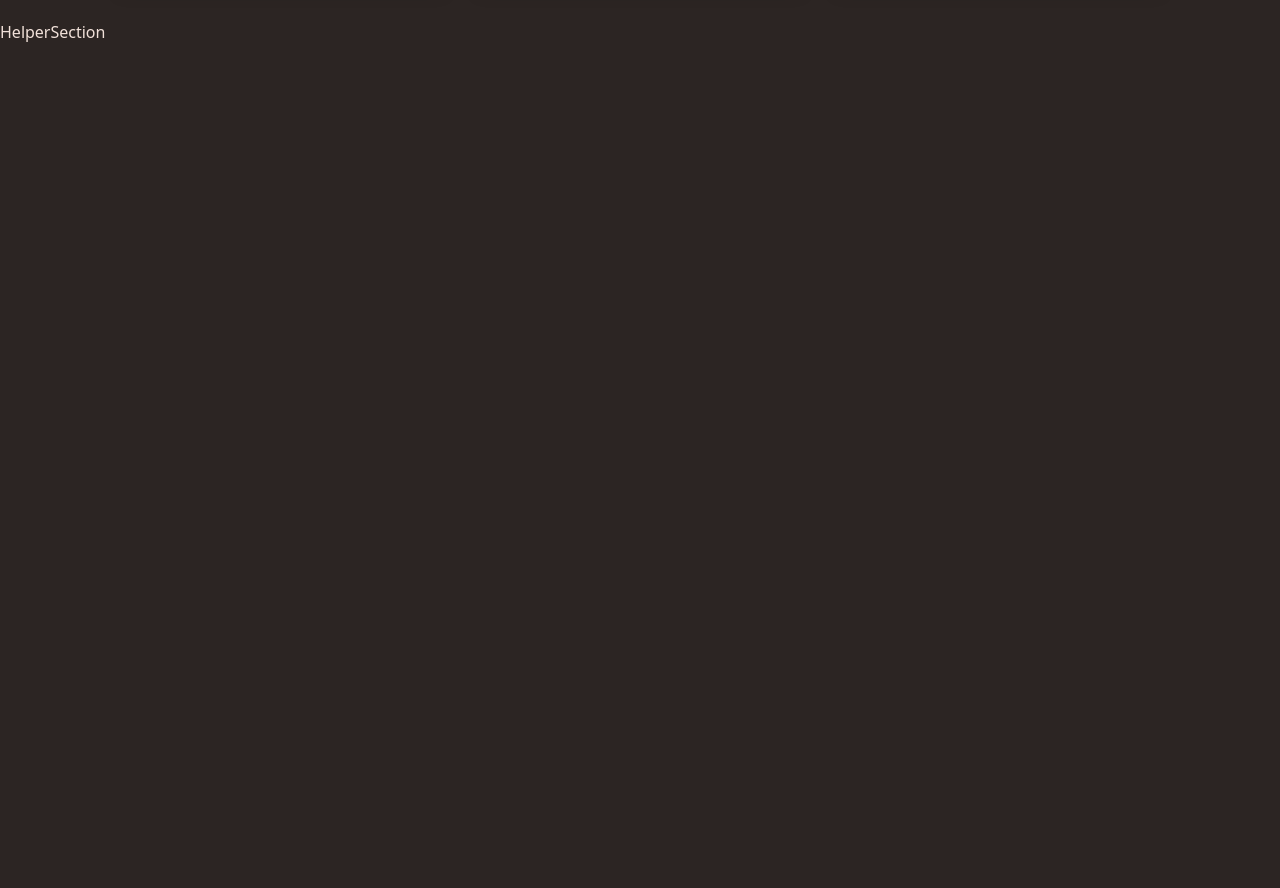
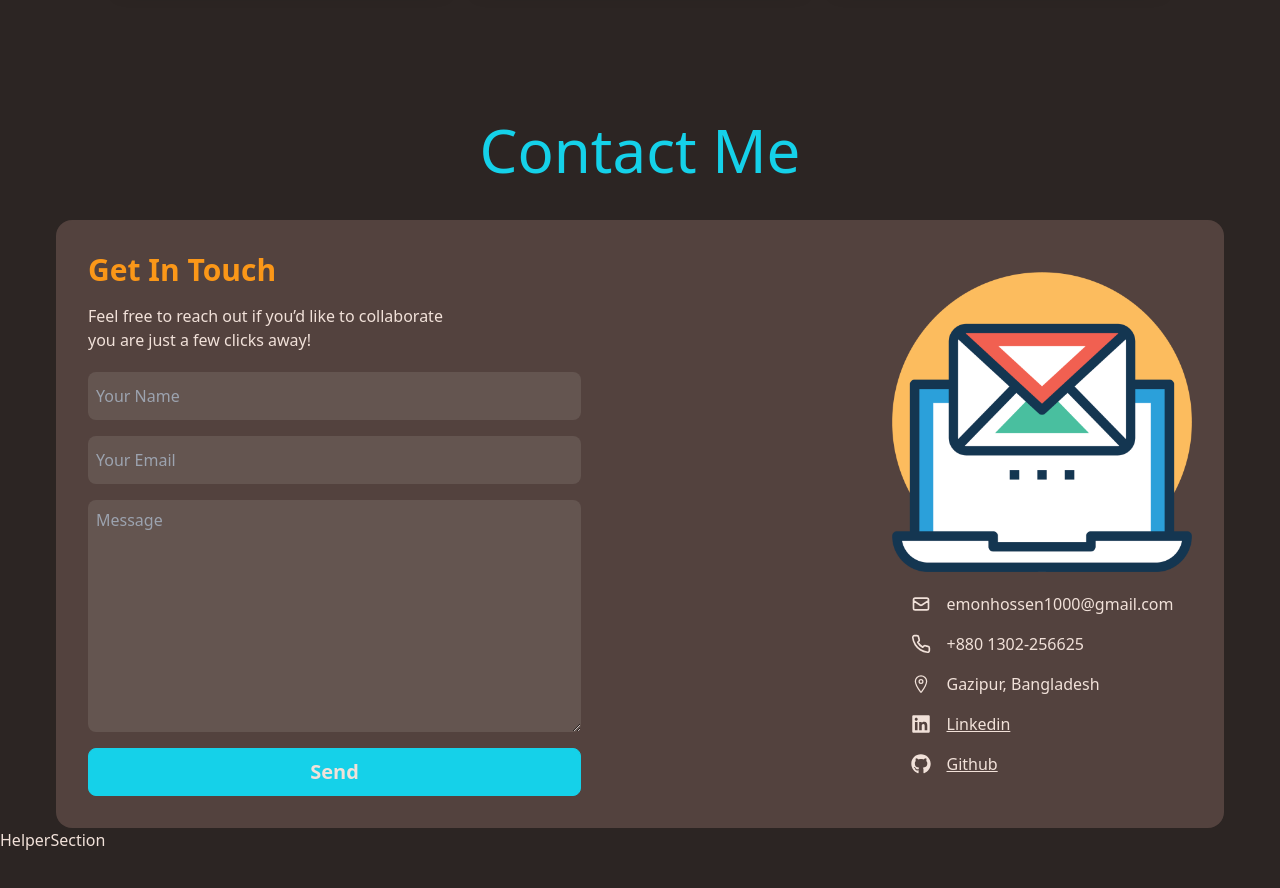
Before and after one commit to EmonHossen10/my-portfolio, a React (Vite) app: page / in a window 1280 px wide. Shown: the part 4160-5048 px from the top of the page. Before the commit the page ends 4980 px from the top, so only its background shows below. Built offline with nearby package versions, Linux system fonts and the light colour scheme.

Commit message:
contact added

```diff
--- a/package.json
+++ b/package.json
@@ -10,8 +10,10 @@
     "preview": "vite preview"
   },
   "dependencies": {
+    "@emailjs/browser": "^4.4.1",
     "react": "^19.0.0",
     "react-dom": "^19.0.0",
+    "react-hot-toast": "^2.5.2",
     "react-icons": "^5.5.0",
     "react-scroll": "^1.9.3"
   },
--- a/src/App.jsx
+++ b/src/App.jsx
@@ -1,5 +1,6 @@
 import "./App.css";
 import AboutMeMain from "./Components/AboutMeSection/AboutMeMain";
+import ContactMeMain from "./Components/ContactMe/ContactMeMain";
 import ExperienceMain from "./Components/Experience Section/ExperienceMain";
 import HelperSection from "./Components/HelperSection";
 import HeroGradient from "./Components/HeroSection/HeroGradient";
@@ -23,6 +24,7 @@ function App() {
         <SubSkills></SubSkills>
         <ExperienceMain></ExperienceMain>
         <ProjectMain></ProjectMain>
+        <ContactMeMain></ContactMeMain>
         {/* here under is helper section */}
         <HelperSection></HelperSection>
       </main>
--- /dev/null
+++ b/src/Components/ContactMe/ContactForm.jsx
@@ -0,0 +1,70 @@
+import { useEffect, } from "react";
+import { useRef } from "react";
+import emailjs from "@emailjs/browser";
+import toast, { Toaster } from "react-hot-toast";
+
+const ContactForm = () => {
+  const form = useRef();
+
+  useEffect(() => {
+    emailjs.init("L9WhiTb_XFKVuQJ2l");
+  }, []);
+
+  const sendEmail = (e) => {
+    e.preventDefault();
+    emailjs
+      .sendForm("service_bjduev1", "template_urcqftu", form.current, {
+        publicKey: "L9WhiTb_XFKVuQJ2l",
+      })
+      .then(
+        () => {
+          console.log("SUCCESS!");
+          form.current.reset();
+          toast.success('Successfully Send Message ')
+        },
+        (error) => {
+          console.log("FAILED...", error.text);
+          toast.error("Message didn't Send.")
+        }
+      );
+  };
+
+  return (
+    <div className="pt-5">
+      <form ref={form} onSubmit={sendEmail} className="flex flex-col gap-4 ">
+        <input
+          name="from_name"
+          type="text"
+          placeholder="Your Name"
+          required
+          className="h-12 rounded-lg bg-lightBrown px-2"
+        />
+        <input
+          type="email"
+          name="from_email"
+          placeholder="Your Email"
+          required
+          className="h-12 rounded-lg bg-lightBrown px-2"
+        />
+        <textarea
+          type="text"
+          name="message"
+          rows="9"
+          cols="50"
+          placeholder="Message"
+          required
+          className=" rounded-lg bg-lightBrown p-2"
+        ></textarea>
+        <button
+          type="submit"
+          className="w-full rounded-lg border border-cyan text-white h-12 font-bold text-xl hover:bg-darkCyan bg-cyan transition-all duration-500"
+        >
+          Send
+        </button>
+        <Toaster></Toaster>
+      </form>
+    </div>
+  );
+};
+
+export default ContactForm;
--- /dev/null
+++ b/src/Components/ContactMe/ContactInfo.jsx
@@ -0,0 +1,32 @@
+import { HiOutlineMail } from "react-icons/hi";
+import { FiPhone } from "react-icons/fi";
+import { IoLocationOutline } from "react-icons/io5";
+import SingleInfo from "./SingleInfo";
+import { FaLinkedin } from "react-icons/fa";
+import { FaGithub } from "react-icons/fa6";
+
+const ContactInfo = () => {
+  return (
+    <div className="flex flex-col gap-4">
+      <SingleInfo text="emonhossen1000@gmail.com" Image={HiOutlineMail} />
+      <SingleInfo text="+880 1302-256625" Image={FiPhone} />
+      <SingleInfo text="Gazipur, Bangladesh" Image={IoLocationOutline} />
+      <a
+        className="underline transition-all duration-300 ease-in-out hover:underline hover:text-orange"
+        target="_blank"
+        href="https://www.linkedin.com/in/mohammademon92/"
+      >
+        <SingleInfo text="Linkedin" Image={FaLinkedin}></SingleInfo>
+      </a>
+      <a
+        className="underline transition-all duration-300 ease-in-out hover:underline hover:text-orange"
+        target="_blank"
+        href="https://github.com/EmonHossen10"
+      >
+        <SingleInfo text="Github" Image={FaGithub}></SingleInfo>
+      </a>
+    </div>
+  );
+};
+
+export default ContactInfo;
--- /dev/null
+++ b/src/Components/ContactMe/ContactMeLeft.jsx
@@ -0,0 +1,14 @@
+
+import ContactForm from "./ContactForm";
+import ContactText from "./ContactText";
+
+const ContactMeLeft = () => {
+  return (
+    <div  >
+      <ContactText></ContactText>
+      <ContactForm></ContactForm>
+    </div>
+  );
+};
+
+export default ContactMeLeft;
--- /dev/null
+++ b/src/Components/ContactMe/ContactMeMain.jsx
@@ -0,0 +1,20 @@
+import React from "react";
+import ContactMeLeft from "./ContactMeLeft";
+import ContactMeRight from "./ContactmeRight";
+
+const ContactMeMain = () => {
+  return (
+    <div
+      id="contact"
+      className="max-w-[1200px]  mx-auto items-center justify-center mt-[100px] px-4 "
+    >
+      <h2 className="text-6xl text-cyan mb-10 text-center">Contact Me</h2>
+      <div className="flex justify-between  gap-12 bg-brown p-8 rounded-2xl lg:flex-row sm:flex-col">
+        <ContactMeLeft />
+        <ContactMeRight />
+      </div>
+    </div>
+  );
+};
+
+export default ContactMeMain;
--- /dev/null
+++ b/src/Components/ContactMe/ContactMeRight.jsx
@@ -0,0 +1,17 @@
+import React from "react";
+import ContactInfo from "./ContactInfo";
+
+const ContactMeRight = () => {
+  return (
+    <div className="flex flex-col items-center justify-center gap-5">
+      <img
+        src="../../public/images/email-image.png"
+        alt="email image"
+        className="max-w-[300px]"
+      />
+      <ContactInfo></ContactInfo>
+    </div>
+  );
+};
+
+export default ContactMeRight;
--- /dev/null
+++ b/src/Components/ContactMe/ContactText.jsx
@@ -0,0 +1,16 @@
+import React from "react";
+
+const ContactText = () => {
+  return (
+    <div>
+      <h2 className="text-orange text-3xl font-semibold mb-4">Get In Touch</h2>
+      <p>
+        Feel free to reach out if you’d like to collaborate
+        <br />
+        you are just a few clicks away!
+      </p>
+    </div>
+  );
+};
+
+export default ContactText;
--- /dev/null
+++ b/src/Components/ContactMe/SingleContactSocial.jsx
@@ -0,0 +1,13 @@
+import React from 'react';
+
+const SingleContactSocial = ({ Icon, link }) => {
+    return (
+        <div className="text-2xl h-12 w-12 border border-orange text-orange rounded-full p-3 flex items-center justify-center ">
+      <a href={link} className="cursor-pointer">
+        <Icon />
+      </a>
+    </div>
+    );
+};
+
+export default SingleContactSocial;
--- /dev/null
+++ b/src/Components/ContactMe/SingleInfo.jsx
@@ -0,0 +1,12 @@
+import React from "react";
+
+const SingleInfo = ({ text, Image }) => {
+  return (
+    <div className="flex gap-4 items-center justify-start">
+      <Image className="text-xl" />
+      <p>{text}</p>
+    </div>
+  );
+};
+
+export default SingleInfo;
```
Also changed, not shown: public/images/email2.png (added), 1 other file (tests, documents, lock files or other folders).
